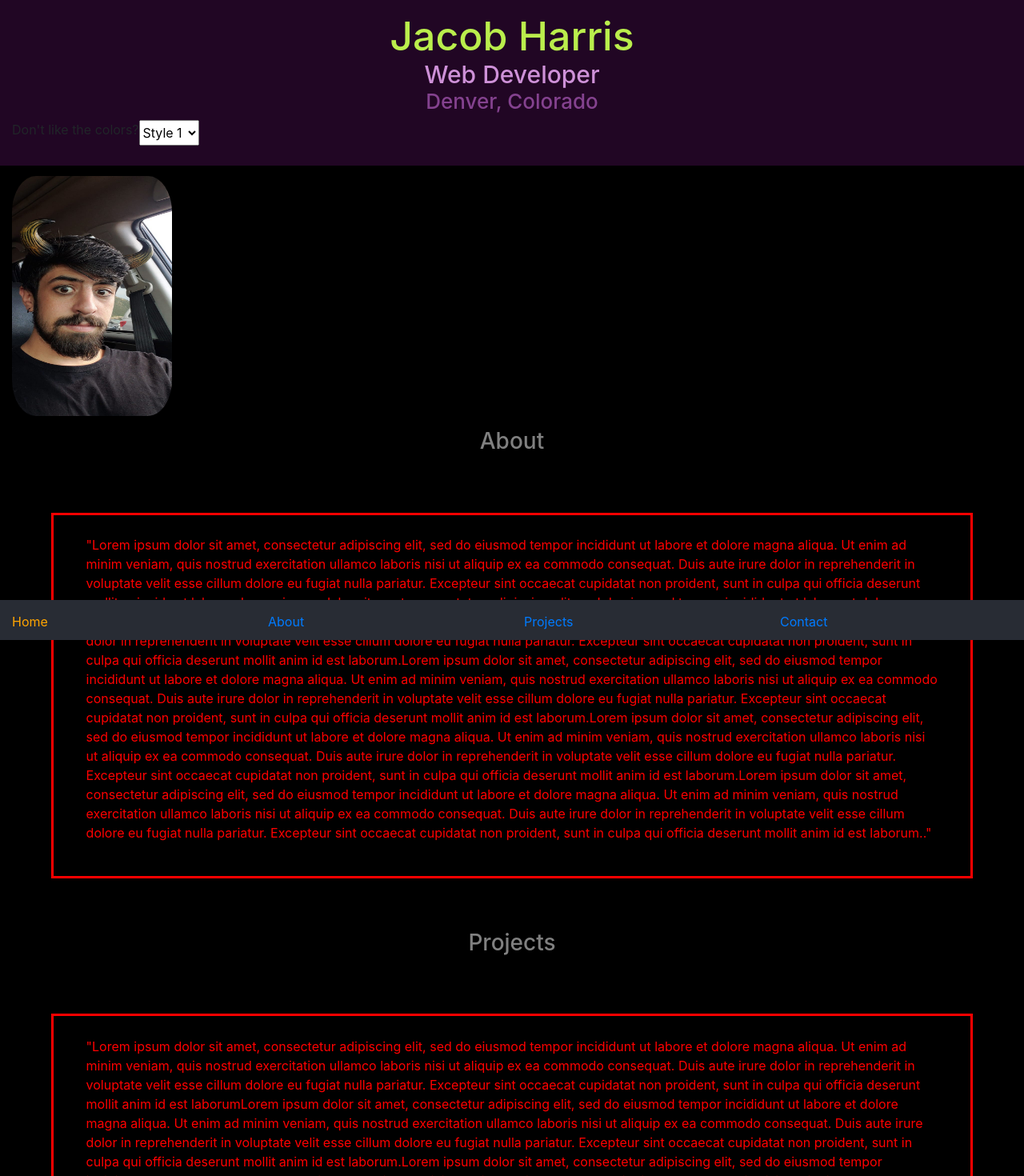
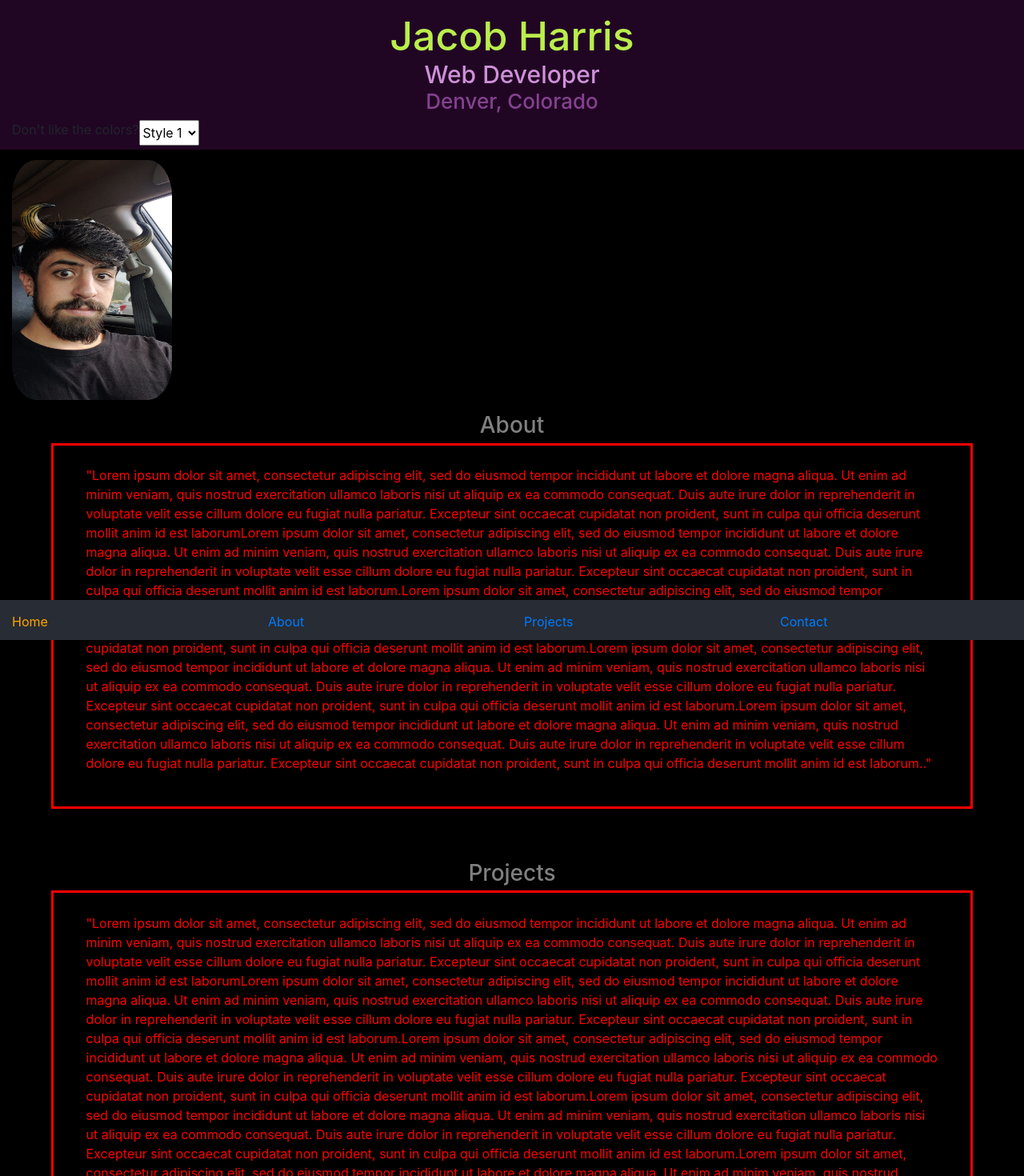
Before and after one commit to jgharris314/portfolio-2021, a React (Create React App) app: page / in a window 1280 px wide. Shown: the top 1470 px of the page at 80% size. Built offline with nearby package versions, Linux system fonts and the light colour scheme; a web font is replaced by a local one.

Commit message:
i push too much

```diff
--- a/src/Body/Body.css
+++ b/src/Body/Body.css
@@ -10,7 +10,7 @@
     height: 100%;
     color: white;
     min-width: 100%;
-    padding-top: 220px;
+    padding-top: 200px;
     padding-bottom: 50px;
 }
 
@@ -19,15 +19,18 @@
     border: solid;
     padding: 2%;
     text-align: left;
+    margin-top: 5px;
 }
 
 .contentDiv h3 {
     min-width: 100%;
     text-align: center;
+    margin-bottom: 0px;
 }
 
 .contentDiv {
     min-width: 100%;
     text-align: center;
     align-content: center;
+    margin-top: 0px;
 }
--- a/src/Header/Header.css
+++ b/src/Header/Header.css
@@ -5,7 +5,7 @@
     z-index: 999;
     position: fixed;
     width: 100%;
-    padding-bottom: 50px;
+    padding-bottom: 30px;
 
 }
 
```
